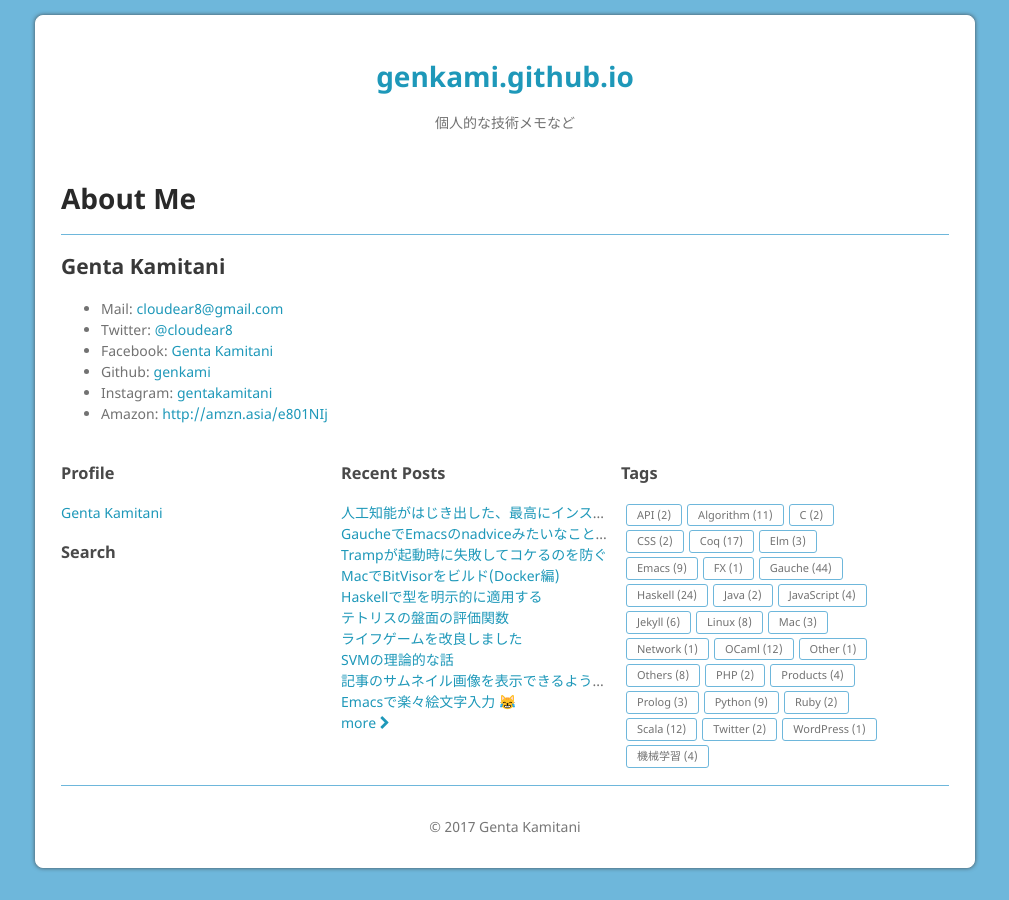
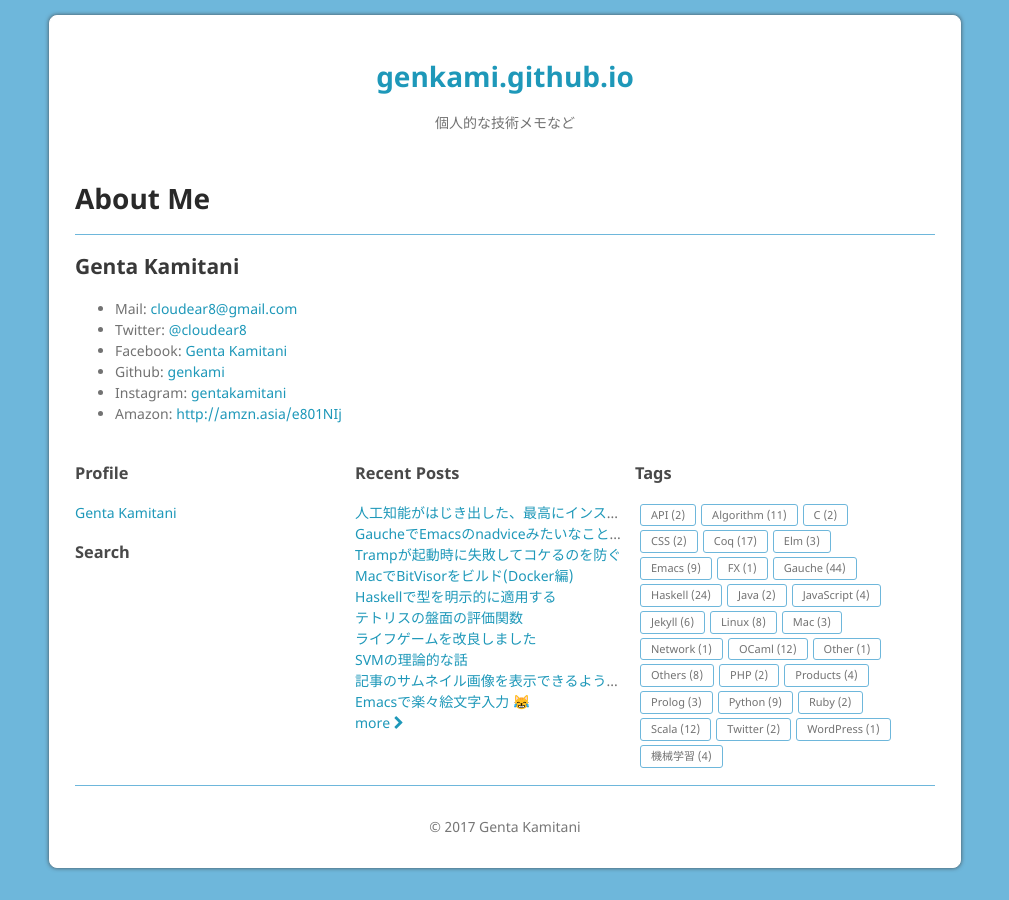
Before and after one commit to genkami/genkami.github.io, a Jekyll site: the page built from about.html, in a window 1280 px wide. Shown: the whole page, without its empty margins (135-1144 px from the left). Built offline with Jekyll 4.4.1, drawn with Linux system fonts in a browser that asks for light colours; emoji names are drawn with the system emoji font; comment, search, counter and statistics services are not loaded.

Commit message:
幅調整

```diff
--- a/_sass/genkami-github-io.scss
+++ b/_sass/genkami-github-io.scss
@@ -45,8 +45,8 @@ article img:not(.emoji) {
 $wrapper-padding-bottom: 15px;
 
 .wrapper {
-    width: auto;
-    margin: 15px 170px;
+    width: 860px;
+    margin: 15px auto;
     padding: $wrapper-padding-bottom 25px;
     border: 1px solid $border-color;
     border-radius: 8px;
@@ -230,6 +230,7 @@ a:hover, a:focus {
 
 @media print, screen and (max-width: 1200px) {
     .wrapper {
+        width: auto;
         margin-left: 120px;
         margin-right: 120px;
     }
```
